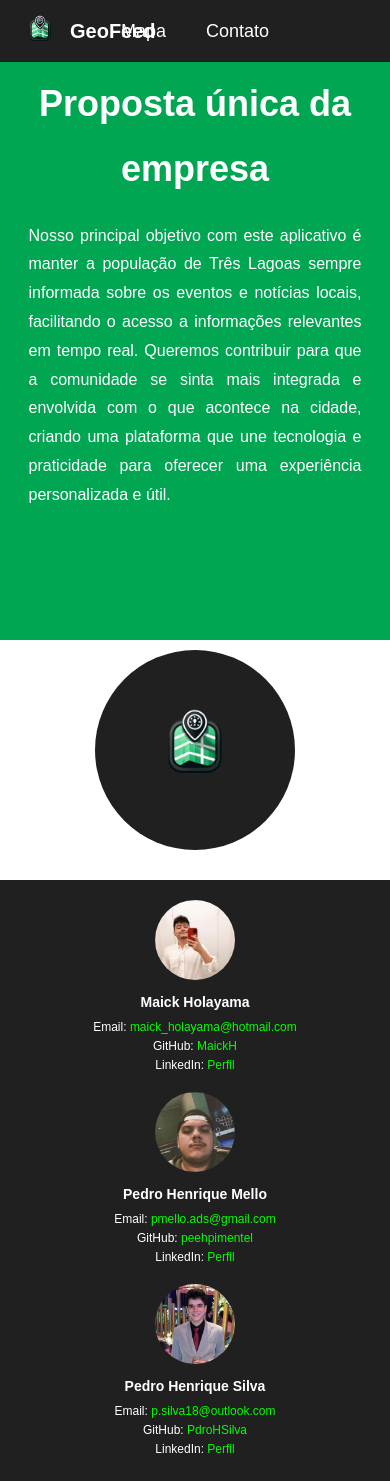
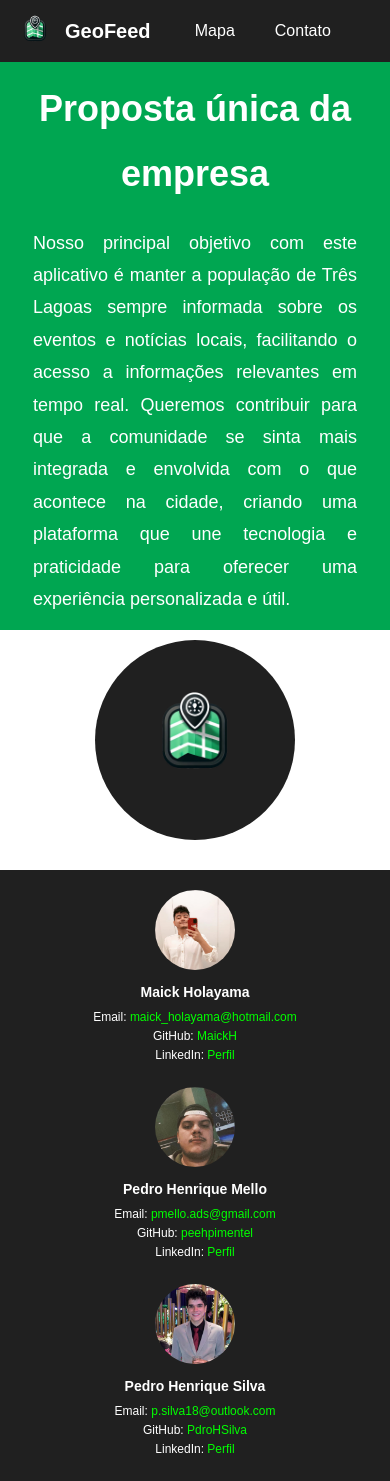
Before and after one commit to peehpimentel/tcc-tads, a Django app: page /contato/ in a window 390 px wide. Run offline with Django 5.2, Linux system fonts and the light colour scheme; some libraries are stand-ins or nearby versions.

Commit message:
responsive

```diff
--- a/app/static/contato.css
+++ b/app/static/contato.css
@@ -9,8 +9,7 @@ body {
     font-family: Arial, sans-serif;
     background-color: white;
     min-height: 100vh;
-    overflow-x: hidden; /* Remove scroll horizontal */
-    overflow: hidden;
+    overflow: hidden; /* Remove scroll horizontal */
     display: flex;
     flex-direction: column;
 }
@@ -26,7 +25,7 @@ header {
     height: 62px;
     width: 100%;
     box-sizing: border-box;
-
+    z-index: 1000;
 }
 
 header nav ul {
@@ -45,6 +44,7 @@ header nav ul li a:hover {
     color: #00FF00;
 }
 
+/* Logo e título à esquerda */
 .logo-container {
     display: flex;
     align-items: center;
@@ -77,6 +77,21 @@ header nav ul li a:hover {
     padding: 0; /* Remove padding */
 }
 
+/* Hamburger Icon */
+.hamburger {
+    display: none;
+    cursor: pointer;
+    flex-direction: column;
+    gap: 5px;
+}
+
+.hamburger div {
+    width: 25px;
+    height: 3px;
+    background-color: white;
+    border-radius: 5px;
+}
+
 .nav-links li a {
     color: white;
     text-decoration: none;
@@ -93,6 +108,7 @@ header nav ul li a:hover {
     flex-direction: column;
     justify-content: space-between;
     height: calc(100vh - 50px); /* Altura dinâmica */
+
 }
 
 /* Proposta Section */
@@ -148,6 +164,7 @@ header nav ul li a:hover {
     width: 150px; /* Tamanho adequado da logo */
 }
 
+/* Estilo da logo */
 .site-logo {
     height: 40px; /* Ajuste a altura conforme necessário */
     width: auto;
@@ -204,34 +221,85 @@ header nav ul li a:hover {
 
 /* Responsividade */
 @media (max-width: 768px) {
+    /* Ajustes para o header */
+    header {
+        flex-direction: column; /* Alinha os itens verticalmente */
+        padding: 15px; /* Ajusta o padding */
+        position: relative; /* Garante que o header não se sobreponha */
+        z-index: 10; /* Garante que o header esteja acima do conteúdo */
+    }
+
+    .navbar {
+
+        width: 100%;
+        position: relative;
+    }
+
+    .logo-container {
+        display: flex;
+        justify-content: center;
+        gap: 10px;
+        position: relative;
+        left: 0;
+    }
+
+    .nav-links {
+        display: flex;
+
+        align-items: center; /* Centraliza os itens */
+        padding: 10px 0;
+        width: 100%;
+        position: relative;
+        z-index: 5;
+    }
+
+    .nav-links li a {
+        font-size: 16px;
+        padding: 10px 0;
+        width: 100%; /* Expande os links para a largura total */
+        text-align: center;
+    }
+
+    /* Ajuste da main-container para evitar que a navbar cubra o conteúdo */
+    .main-container {
+
+        overflow-x: hidden; /* Evita scroll horizontal */
+    }
+
+    /* Ajustes na proposta-section */
     .proposta-section {
         flex-direction: column;
         clip-path: none;
-        padding: 10px;
+        padding: 15px;
     }
 
     .text-content {
-        max-width: 90%; /* Texto ocupa mais espaço em telas menores */
-        font-size: 16px;
+        max-width: 90%;
+        font-size: 18px;
     }
 
     .logo-section {
-        margin: 20px 0; /* Espaçamento entre texto e devs */
+        margin: 20px 0; /* Ajusta o espaço entre as seções */
     }
 
     .curved-black-section {
-        width: 200px; /* Ajusta tamanho do círculo */
+        width: 200px;
         height: 200px;
     }
 
     .logo-image {
-        width: 100px; /* Ajusta tamanho da logo */
+        width: 120px;
     }
 
+    /* Ajustes no footer */
     .team-section {
-        flex-direction: column; /* Empilha os membros da equipe */
-        gap: 15px;
+        flex-direction: column;
+        gap: 20px;
         padding: 20px;
+    }
+
+    .team-member {
+        text-align: center;
     }
 
     .team-photo {
@@ -246,8 +314,4 @@ header nav ul li a:hover {
     .team-member p {
         font-size: 12px;
     }
-
-    body {
-        overflow-y: auto; /* Adiciona scroll somente em telas menores */
-    }
 }
```
Also changed, not shown: app/static/styles.css (+175 -0 lines).
